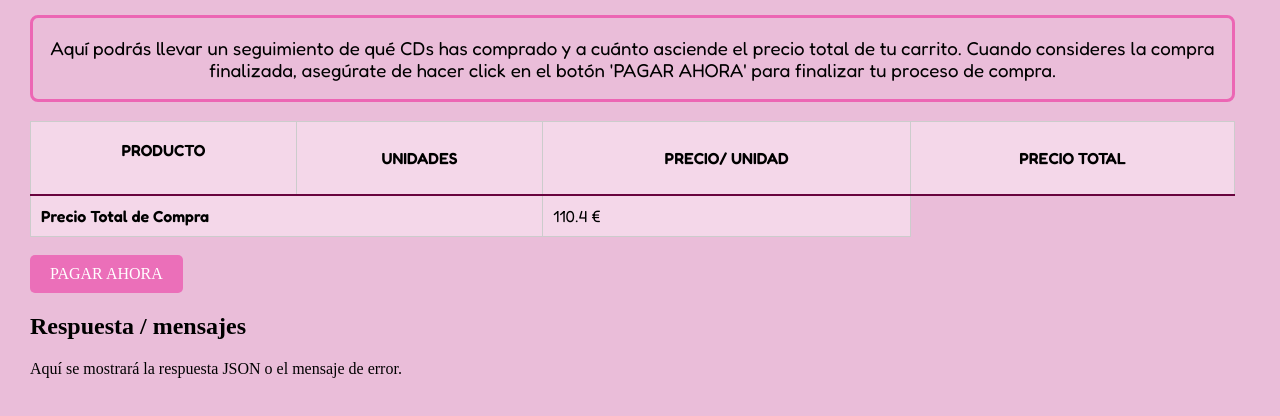
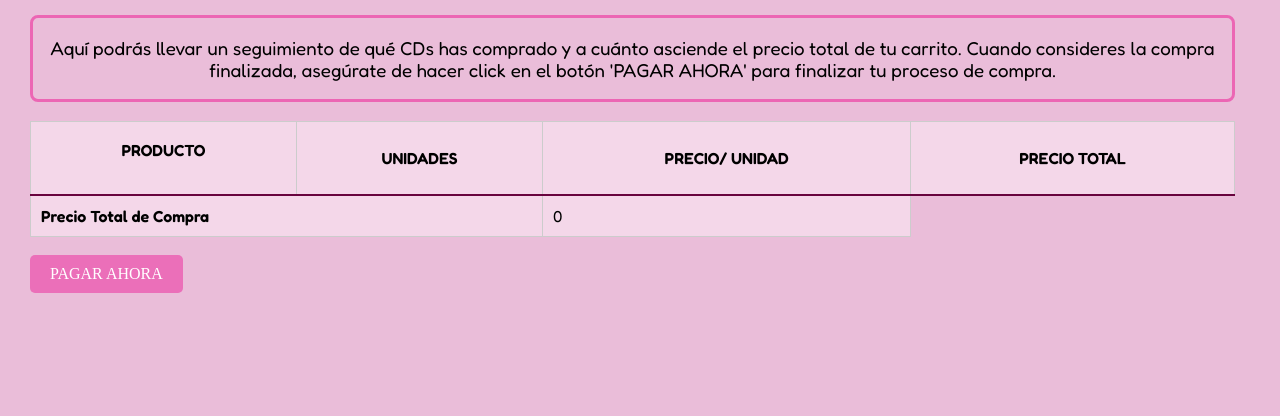
Before and after one commit to MartinaOD/p5vis, a plain HTML site: page Practica_Carrito_Frontend/lista_carrito.html in a window 1280 px wide. Shown: the part 110-526 px from the top of the page. Drawn offline with Linux system fonts and the light colour scheme.

Commit message:
update
Updated the total price display and added a function to show the total in the shopping cart.

```diff
--- a/Practica_Carrito_Frontend/lista_carrito.html
+++ b/Practica_Carrito_Frontend/lista_carrito.html
@@ -42,20 +42,20 @@
     <tfoot>
       <tr>
         <th scope="row" colspan="2">Precio Total de Compra</th>
-        <td>110.4 €</td>
+        <td id = "totalCesta">0</td>
       </tr>
   </tfoot>
 </table>
 
-<script>mostrarCesta();</script>
+<script>
+mostrarCesta();
+mostrarTotalCesta();
+</script>
 
 <br>
 <a href="pago.html" class="boton">PAGAR AHORA</a>
 
 
-  <section>
-      <h2>Respuesta / mensajes</h2>
-      <label id="salida" class="salida">Aquí se mostrará la respuesta JSON o el mensaje de error.</label>
-   </section>
+  <section id="salida"></section>
   </body>
 </html>
```
